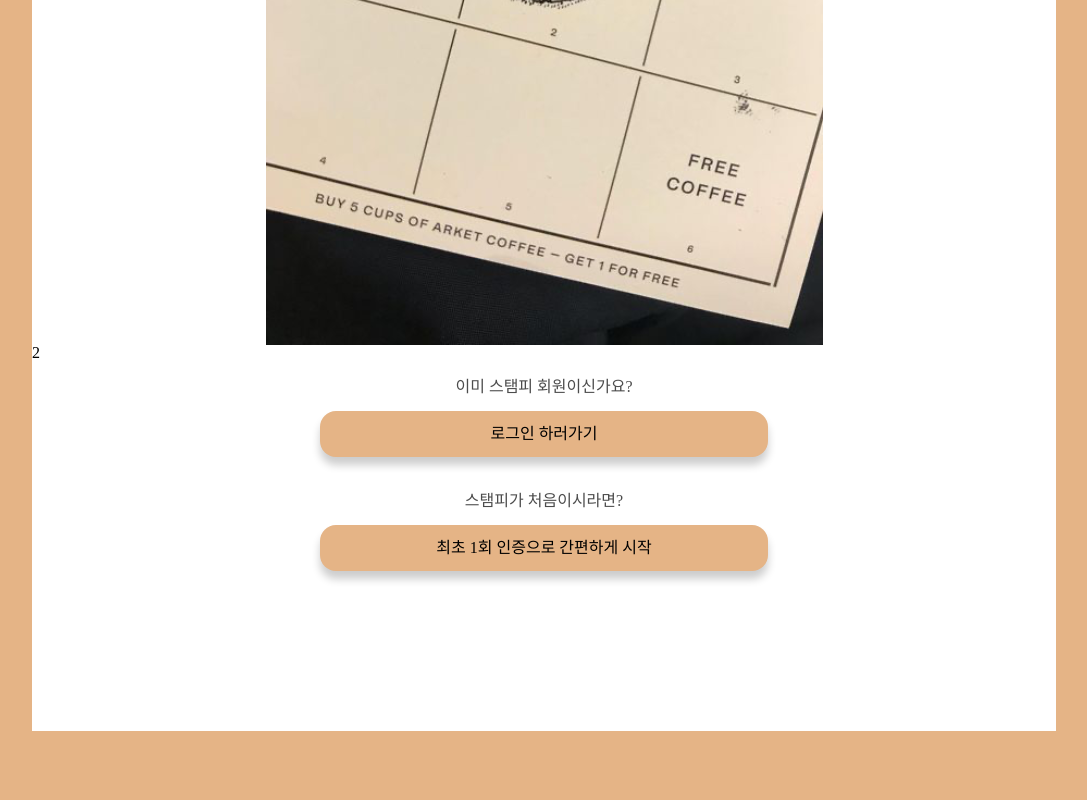
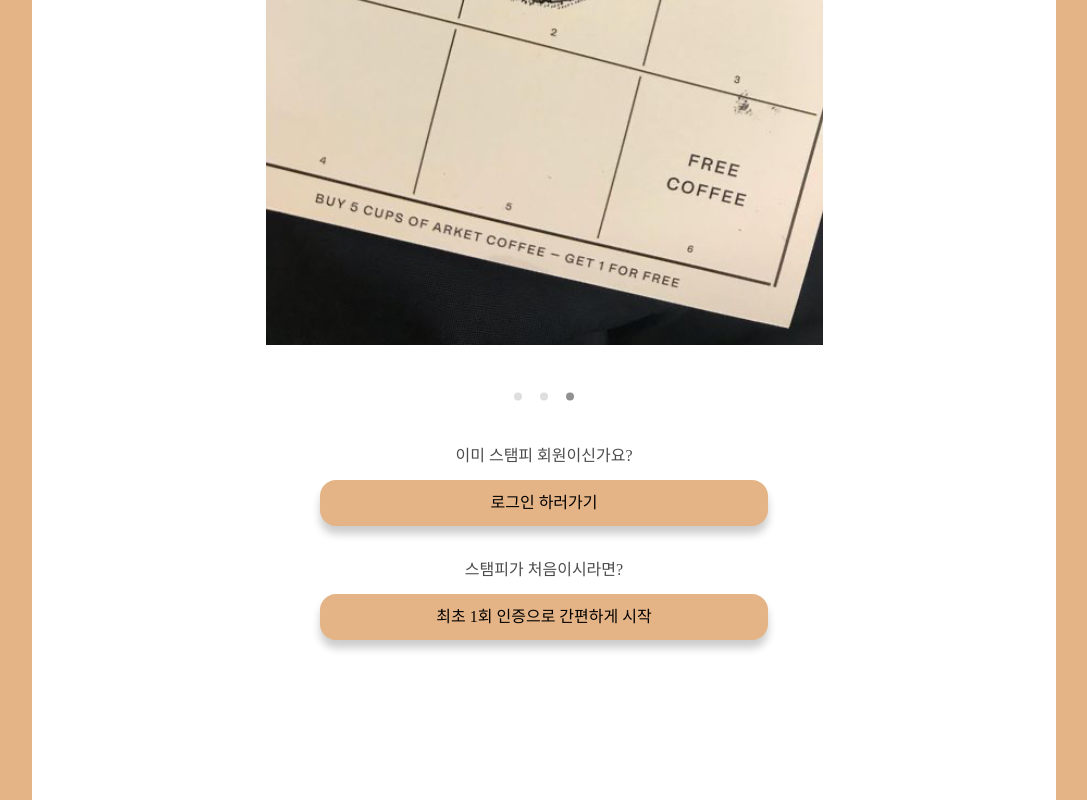
Before and after one commit to LeLu815/stamfee_front, a Next.js app in the folder stamfee/: page / in a window 1280 px wide. Shown: the part 727-1527 px from the top of the page, without its empty margins (96-1183 px from the left). Before the commit the page ends 1458 px from the top, so only its background shows below. Built offline with nearby package versions, Linux system fonts and the light colour scheme.

Commit message:
feat : 스크롤 아래 도트 표시 구현

```diff
--- /dev/null
+++ b/stamfee/components/ImageSlideIndexButtonComponent.tsx
@@ -0,0 +1,26 @@
+"use client";
+
+import Image from "next/image";
+
+import fill from "@/public/svg/Ellipse_fill.svg";
+import empty from "@/public/svg/Ellipse_empty.svg";
+
+interface IndexButtonConfig {
+  myNum: number;
+  currentNum: number;
+}
+
+export default function ImageSlideIndexButtonComponent(
+  config: IndexButtonConfig
+) {
+  return (
+    <>
+      {config.myNum === config.currentNum && (
+        <Image src={fill} alt="선택 활성화" />
+      )}
+      {config.myNum !== config.currentNum && (
+        <Image src={empty} alt="선택 활성화" />
+      )}
+    </>
+  );
+}
--- a/stamfee/components/imageSlideComponent.tsx
+++ b/stamfee/components/imageSlideComponent.tsx
@@ -7,6 +7,7 @@
 
 // import custom components
 import ImageSlideImageComponent from "./ImageSlideImageComponent";
+import ImageSlideIndexButtonComponent from "./ImageSlideIndexButtonComponent";
 
 // svg url
 import introSvg_1 from "@/public/svg/intro_img/intro_1.svg";
@@ -31,19 +32,6 @@
     },
     [setImageNum]
   );
-  // const childrenRef = useRef<null[] | HTMLDivElement[]>([]);
-  // const [ref, inView, entry] = useInView({
-  //   root: parentRef.current,
-  //   threshold: 0.5,
-  // });
-
-  // const setRefs = useCallback(
-  //   (node:HTMLDivElement | null, num:number) => {
-  //     childrenRef.current[num] = node;
-  //     ref(node);
-  //   },
-  //   [ref],
-  // );
 
   return (
     <>
@@ -59,19 +47,15 @@
             parentElement={parentRef.current}
             changeFun={changeImageIndex}
           />
-          // <Image
-          //   className="snap-center w-w80 mx-m20 max-h object-cover h-h85 mt-auto"
-          //   key={index}
-          //   src={value}
-          //   alt="광고 페이지 이미지"
-          // />
         ))}
       </div>
-      <div>
-        {imageNum}
+      <div className="w-w60 mx-auto aspect-6/1 flex justify-center gap-gap3 mb-m10">
         {imageListCheck.map((value, index) => (
-          <></>
-          // <Image src={} />
+          <ImageSlideIndexButtonComponent
+            key={index}
+            myNum={index}
+            currentNum={imageNum}
+          />
         ))}
       </div>
     </>
--- a/stamfee/tailwind.config.ts
+++ b/stamfee/tailwind.config.ts
@@ -82,6 +82,10 @@
       },
       aspectRatio: {
         "6/5": "6 / 5",
+        "6/1": "6 / 1",
+      },
+      gap: {
+        gap3: "3%",
       },
     },
   },
```
